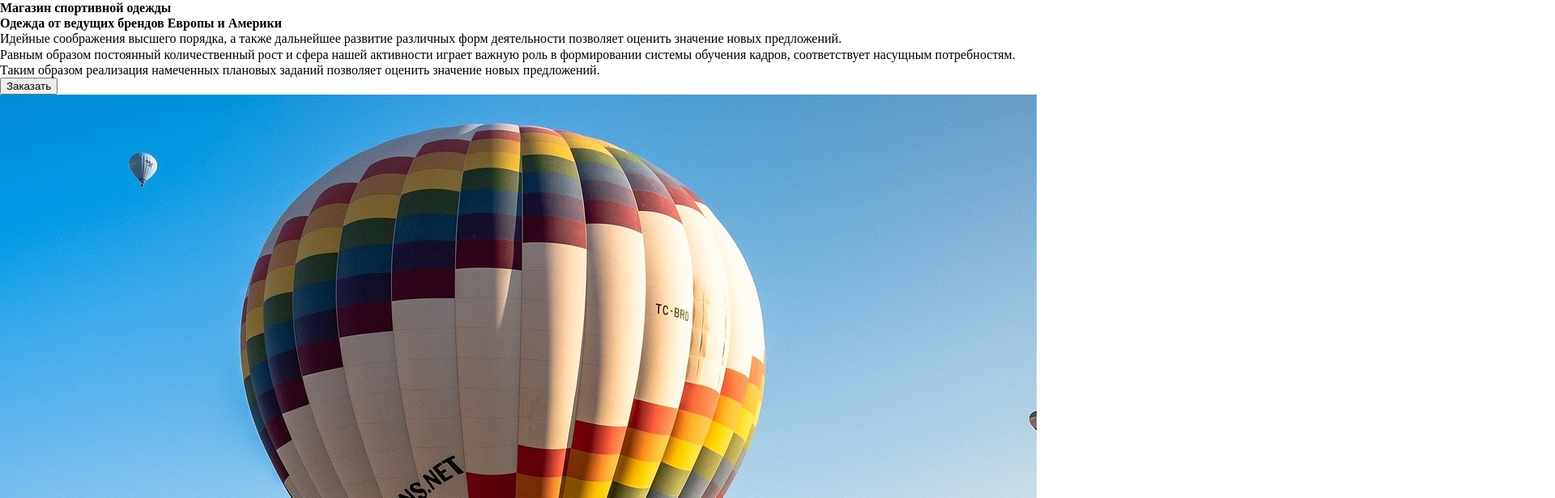
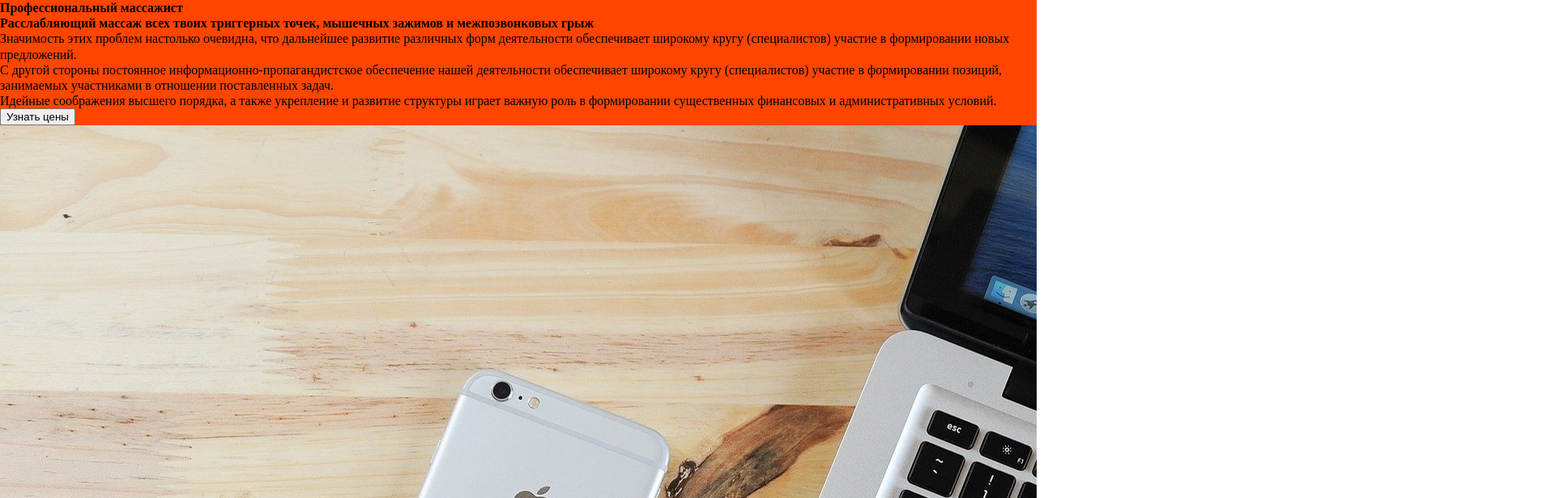
Before and after one commit to SergeyLebidko/clip_slider, a React (Create React App) app: page / in a window 1280 px wide. Shown: the top 616 px of the page at 81% size, 1920 px wide, since content can reach past the window. Built offline with nearby package versions, Linux system fonts and the light colour scheme.

Commit message:
Начата работа над стилями

```diff
--- a/src/components/Slide/Slide.scss
+++ b/src/components/Slide/Slide.scss
@@ -1,23 +1,27 @@
 .slide {
-
+  position: absolute;
+  top: 0;
+  left: 0;
+  width: 100%;
+  height: 100%;
 }
 
 .preset_1 {
-
+  background-color: white;
 }
 
 .preset_2 {
-
+  background-color: DeepSkyBlue;
 }
 
 .preset_3 {
-
+  background-color: LightSlateGray;
 }
 
 .preset_4 {
-
+  background-color: black;
 }
 
 .preset_5 {
-
+  background-color: OrangeRed;
 }
--- a/src/components/Slider/Slider.js
+++ b/src/components/Slider/Slider.js
@@ -5,7 +5,7 @@ import "./Slider.scss";
 
 function Slider() {
     return (
-        <div>
+        <div className="slider">
             {SLIDER_DATA.map((data, index) => <Slide key={index} {...data} pattern={PATTERN_DATA[0]}/>)}
         </div>
     );
--- a/src/components/Slider/Slider.scss
+++ b/src/components/Slider/Slider.scss
@@ -0,0 +1,8 @@
+.slider {
+  position: fixed;
+  top: 0;
+  left: 0;
+  width: 100vw;
+  height: 100vh;
+  overflow: hidden;
+}
```
